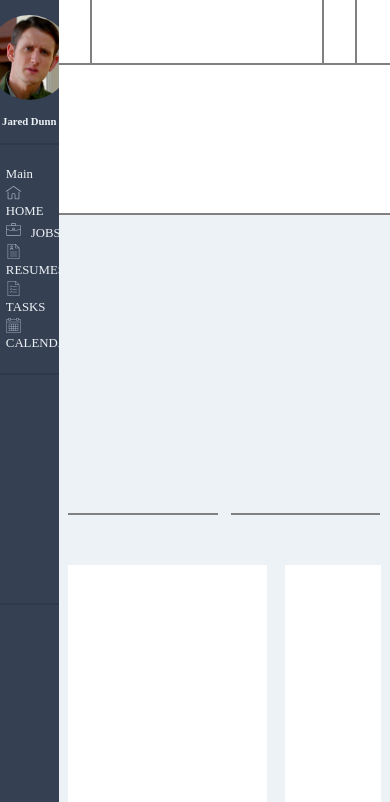
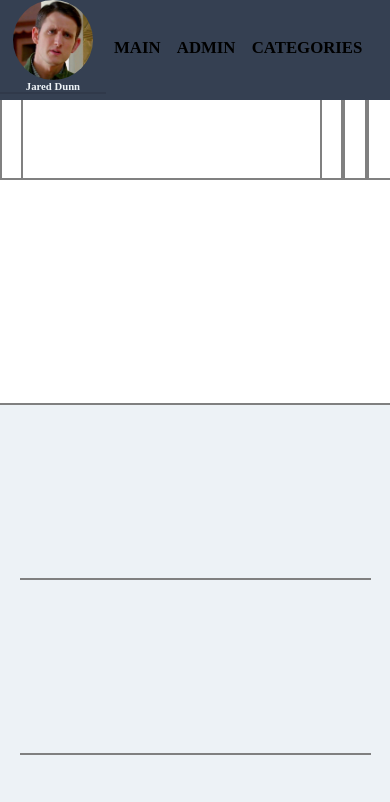
Before and after one commit to robbiegreiner/rg-comp-challenge-3, a plain HTML site: page index.html in a window 390 px wide. Shown: the top 802 px of the page. Drawn offline with Linux system fonts and the light colour scheme.

Commit message:
set up mobile site.

```diff
--- a/index.html
+++ b/index.html
@@ -8,12 +8,19 @@
   </head>
   <body>
     <section class="left-bar">
-      <article class="user-icon-area">
+      <div class="contain">
+        <article class="user-icon-area">
 
-        <div class="photo-container">
-        </div>
-          <h6>Jared Dunn</h6>
-      </article>
+          <div class="photo-container">
+          </div>
+            <h6>Jared Dunn</h6>
+        </article>
+        <article class="mobile-top-nav">
+          <h2>MAIN</h2>
+          <h2>ADMIN</h2>
+          <h2>CATEGORIES</h2>
+        </article>
+      </div>
       <article class="main-left-nav">
         <ul>
           <li class="small-text">Main</li>
@@ -25,7 +32,23 @@
         </ul>
       </article>
       <article class="admin-left-nav">
-
+        <ul>
+          <li class="small-text">Admin</li>
+          <li><img src="images/users.svg" class="icons" alt="">USERS</li>
+          <li><img src="images/locations.svg" class="icons" alt="">LOCATIONS</li>
+          <li><img src="images/workflows.svg" class="icons" alt="">WORKFLOWS</li>
+          <li><img src="images/resumes.svg" class="icons" alt="">JOB BOARDS</li>
+          <li><img src="images/social.svg" class="icons" alt="">SOCIAL</li>
+        </ul>
+      </article>
+      <article class="categories-left-nav">
+        <ul>
+          <li class="small-text">Categories</li>
+          <li><img src="images/users.svg" class="icons" alt="">Administrative</li>
+          <li><img src="images/locations.svg" class="icons" alt="">Design</li>
+          <li><img src="images/workflows.svg" class="icons" alt="">Executive</li>
+          <li><img src="images/resumes.svg" class="icons" alt="">Human Resources</li>
+        </ul>
       </article>
     </section>
     <section class="right">
@@ -42,7 +65,7 @@
         <div class="drop-down-box">
 
         </div>
-        <div class="drop-down-box-right">
+        <div class="drop-down-box drop-down-box-right">
 
         </div>
       </article>
--- a/style.css
+++ b/style.css
@@ -6,6 +6,7 @@ body{
   width: 100%;
   margin: 0;
   display: flex;
+  flex-direction: row;
 }
 
 .left-bar{
@@ -17,7 +18,7 @@ body{
 }
 
 .user-icon-area{
-  height: 145px;
+  height: 200px;
   width: 100%;
   border-bottom: 2px solid #30394A;
   display: flex;
@@ -27,8 +28,8 @@ body{
 }
 
 .photo-container{
-  height: 85px;
-  width: 85px;
+  height: 120px;
+  width: 120px;
   background-color: lightgray;
   border-radius: 100%;
   background-image: url(images/jared.jpg);
@@ -43,11 +44,15 @@ h6{
   margin-top: 15px;
 }
 
-.main-left-nav{
-  height: 230px;
+.main-left-nav, .admin-left-nav, .categories-left-nav{
+  height: 250px;
   width: 100%;
   border-bottom: 2px solid #30394A;
   display: flex;
+}
+
+.mobile-top-nav{
+  display: none;
 }
 
 ul{
@@ -77,7 +82,7 @@ ul{
 }
 
 .admin-left-nav{
-  height: 230px;
+  height: 250px;
   width: 100%;
   border-bottom: 2px solid #30394A;
 }
@@ -89,7 +94,7 @@ ul{
 }
 
 .search-nav{
-  height: 65px;
+  height: 80px;
   width: 100%;
   background-color: #FFFFFF;
   border-bottom: 2px solid gray;
@@ -97,10 +102,11 @@ ul{
 }
 
 .drop-down-box{
-  width: 10%;
+  width: 6%;
   height: 100%;
   margin-right: -4px;
   border-right: 2px solid gray;
+  border-left: 2px solid gray;
   background-color: #FFFFFF;
   display: inline-block;
   padding: 0;
@@ -111,7 +117,7 @@ ul{
 }
 
 .search-bar{
-  width: 60%;
+  width: 76%;
   height: 100%;
   background-color: #FFFFFF;
   display: inline-block;
@@ -120,14 +126,14 @@ ul{
 }
 
 .below-search{
-  height: 150px;
+  height: 225px;
   width: 100%;
   background-color: #FFFFFF;
   border-bottom: 2px solid gray;
 }
 
 .chart-area{
-  height: 300px;
+  height: 350px;
   width: 100%;
   background-color: #EDF2F6;
   display: flex;
@@ -169,3 +175,84 @@ ul{
   background-color: #FFFFFF;
   margin-top: 50px;
 }
+
+@media (max-width: 600px){
+
+  body{
+    flex-direction: column;
+  }
+
+  .left-bar{
+    height: 100px;
+    width: 100%;
+  }
+
+  .contain{
+    display: flex;
+    justify-content: space-between;
+    align-items: center;
+  }
+
+  .user-icon-area{
+    height: inherit;
+    width: 120px;
+  }
+
+  .photo-container{
+    width: 80px;
+    height: 80px;
+    justify-content: center;
+  }
+
+  .mobile-top-nav{
+    font-size: 80%;
+    display: flex;
+    justify-content: space-around;
+    width: 300px;
+    font-size: 70%;
+    margin-right: 5%;
+  }
+
+  h2{
+    margin: 0;
+  }
+
+  h6{
+    margin: 0;
+  }
+
+  .main-left-nav,.admin-left-nav{
+    margin-left: 0;
+    margin-bottom: 0;
+    margin-top: 0;
+    height: 100px;
+  }
+
+  .main-left-nav, .admin-left-nav, .categories-left-nav{
+    display: none;
+  }
+
+  .right{
+    width: 100%;
+  }
+
+  .chart-area{
+    flex-direction: column;
+    align-items: center;
+  }
+
+  .circle-area{
+    width: 90%;
+    margin-left: 0;
+  }
+
+  .bar-area{
+    width: 90%;
+    margin-right: 0;
+  }
+
+  .bottom-area{
+    flex-direction: column;
+    align-items: center;
+  }
+}
```
